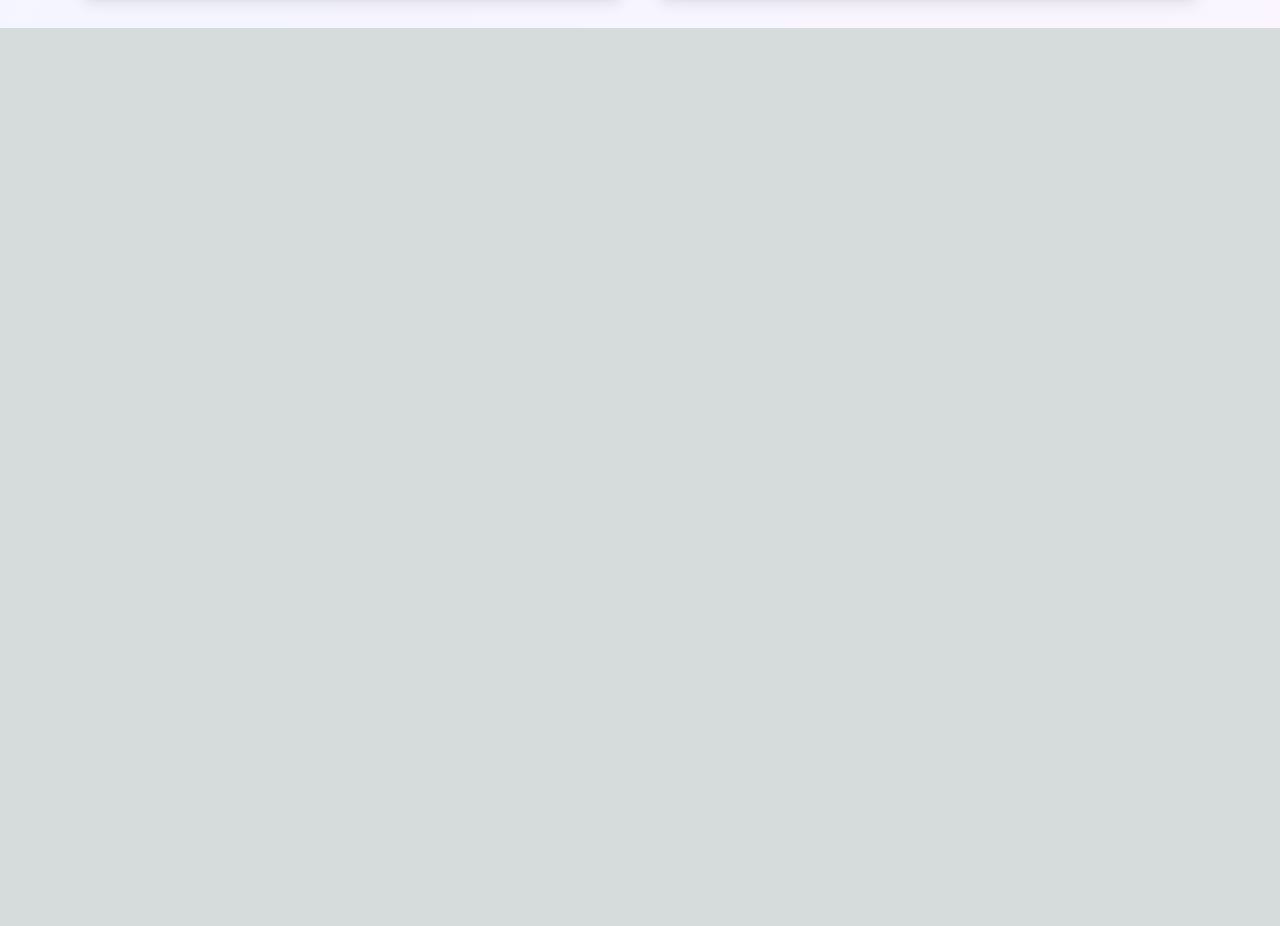
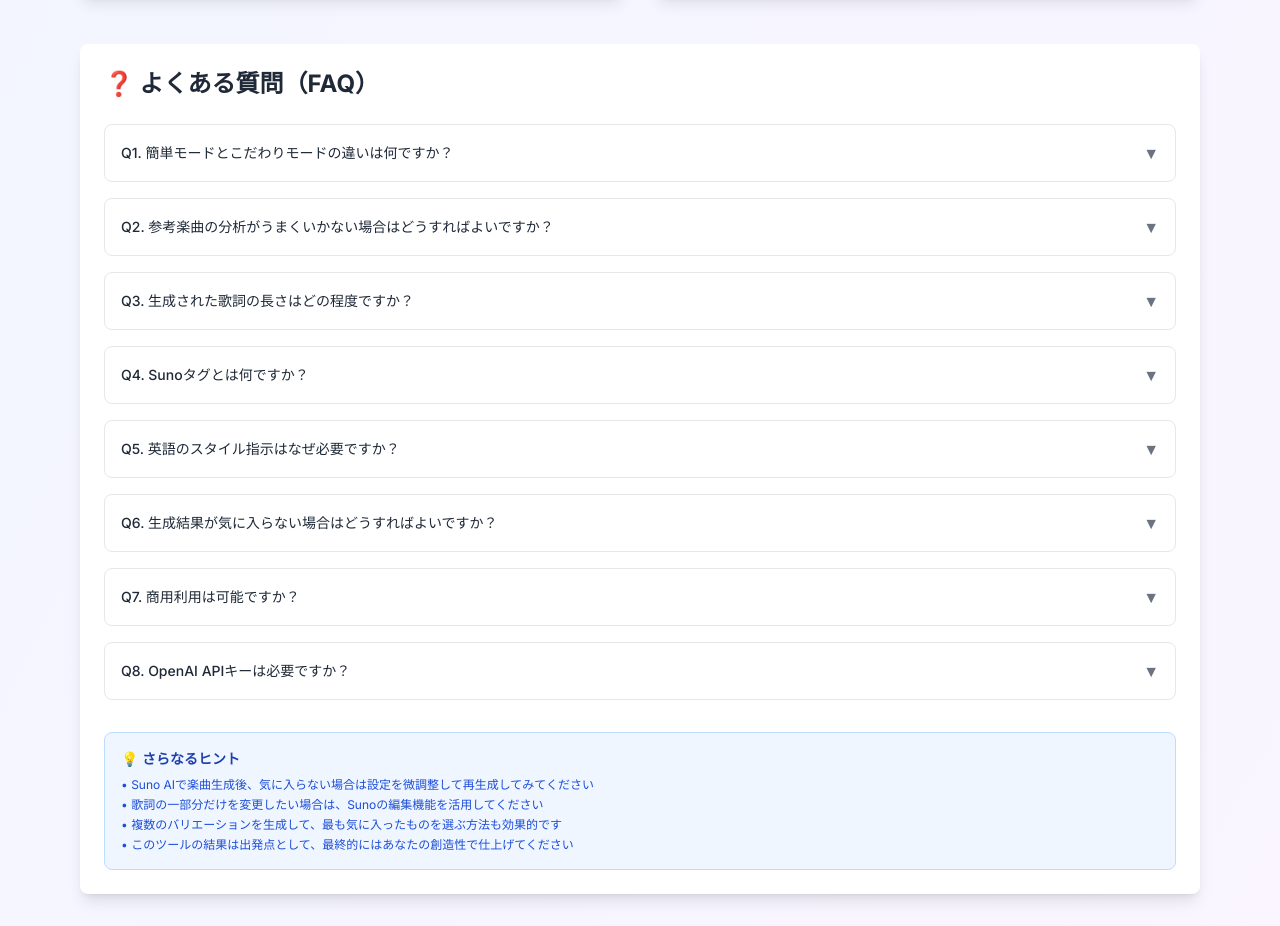
Before and after one commit to junagashima/suno-lyric-generator, a Next.js app: page / in a window 1280 px wide. Shown: the part 1760-2686 px from the top of the page. Before the commit the page ends 1788 px from the top, so only its background shows below. Built offline with nearby package versions, Linux system fonts and the light colour scheme.

Commit message:
Create FAQSection.tsx

```diff
--- /dev/null
+++ b/src/components/FAQSection.tsx
@@ -0,0 +1,96 @@
+'use client'
+
+import { useState } from 'react'
+
+interface FAQItem {
+  question: string
+  answer: string
+}
+
+export function FAQSection() {
+  const [expandedIndex, setExpandedIndex] = useState<number | null>(null)
+
+  const faqs: FAQItem[] = [
+    {
+      question: "簡単モードとこだわりモードの違いは何ですか？",
+      answer: "簡単モードでは既存楽曲を参考にAIが雰囲気と音楽スタイルを自動分析・入力します。音楽の専門知識がなくても手軽に利用できます。こだわりモードでは全て手動で設定するため、より細かい調整やオリジナリティを追求したい方に適しています。"
+    },
+    {
+      question: "参考楽曲の分析がうまくいかない場合はどうすればよいですか？",
+      answer: "楽曲分析は完璧ではありません。分析結果が期待と異なる場合は、手動で雰囲気・音楽スタイル欄を修正してください。分析結果はあくまで参考として、最終的にはご自身で調整することをお勧めします。"
+    },
+    {
+      question: "生成された歌詞の長さはどの程度ですか？",
+      answer: "楽曲の長さ設定に基づいて調整されますが、一般的には標準的なJ-POP楽曲（3-4分）の構成（イントロ、Aメロ、Bメロ、サビを繰り返し、アウトロ）に沿った歌詞が生成されます。生成後に必要に応じて調整してください。"
+    },
+    {
+      question: "Sunoタグとは何ですか？",
+      answer: "Sunoタグは角括弧[]で囲まれたAI指示です。[Verse]（Aメロ）、[Chorus]（サビ）、[Bridge]（Cメロ）などの楽曲構成や、[Outro]（アウトロ）、[Fade out]（フェードアウト）などの演出効果を指定できます。これらにより、より精密な楽曲制作が可能になります。"
+    },
+    {
+      question: "英語のスタイル指示はなぜ必要ですか？",
+      answer: "Suno AIは英語での指示により高い精度で動作するため、日本語の設定内容を効果的な英語表現に変換しています。これにより、ジャンル、楽器編成、ボーカル特性などがより正確にAIに伝わります。"
+    },
+    {
+      question: "生成結果が気に入らない場合はどうすればよいですか？",
+      answer: "以下の方法をお試しください：1) フォーム内容をより具体的に記述する、2) 歌唱技法の選択を変更する、3) 雰囲気・感情の表現を調整する、4) 楽曲の長さ設定を変える。また、Suno AI側でも複数回生成を試すことで、より好みに近い結果が得られる場合があります。"
+    },
+    {
+      question: "商用利用は可能ですか？",
+      answer: "このツール自体は歌詞と指示文の生成を支援するものです。商用利用については、Suno AIの利用規約を必ずご確認ください。また、生成された楽曲の著作権や使用権についても、Suno AIのポリシーに従ってください。"
+    },
+    {
+      question: "OpenAI APIキーは必要ですか？",
+      answer: "このアプリケーションは内部でOpenAI APIを使用していますが、ユーザー側でAPIキーを用意する必要はありません。サーバー側で処理を行っているため、そのまま利用できます。"
+    }
+  ]
+
+  const toggleExpand = (index: number) => {
+    setExpandedIndex(expandedIndex === index ? null : index)
+  }
+
+  return (
+    <div className="bg-white rounded-lg shadow-lg p-6 mt-12">
+      <h2 className="text-2xl font-bold text-gray-800 mb-6 flex items-center">
+        ❓ よくある質問（FAQ）
+      </h2>
+
+      <div className="space-y-4">
+        {faqs.map((faq, index) => (
+          <div key={index} className="border border-gray-200 rounded-lg">
+            <button
+              onClick={() => toggleExpand(index)}
+              className="w-full p-4 text-left flex items-center justify-between hover:bg-gray-50 focus:outline-none focus:bg-gray-50"
+            >
+              <h3 className="text-sm font-medium text-gray-800 pr-4">
+                Q{index + 1}. {faq.question}
+              </h3>
+              <span className="text-gray-500 flex-shrink-0">
+                {expandedIndex === index ? '▲' : '▼'}
+              </span>
+            </button>
+
+            {expandedIndex === index && (
+              <div className="px-4 pb-4 border-t border-gray-200 bg-gray-50">
+                <p className="text-sm text-gray-700 leading-relaxed pt-3">
+                  {faq.answer}
+                </p>
+              </div>
+            )}
+          </div>
+        ))}
+      </div>
+
+      {/* 追加のヒント */}
+      <div className="mt-8 p-4 bg-blue-50 rounded-lg border border-blue-200">
+        <h3 className="text-sm font-semibold text-blue-800 mb-2">💡 さらなるヒント</h3>
+        <ul className="text-xs text-blue-700 space-y-1">
+          <li>• Suno AIで楽曲生成後、気に入らない場合は設定を微調整して再生成してみてください</li>
+          <li>• 歌詞の一部分だけを変更したい場合は、Sunoの編集機能を活用してください</li>
+          <li>• 複数のバリエーションを生成して、最も気に入ったものを選ぶ方法も効果的です</li>
+          <li>• このツールの結果は出発点として、最終的にはあなたの創造性で仕上げてください</li>
+        </ul>
+      </div>
+    </div>
+  )
+}
```
